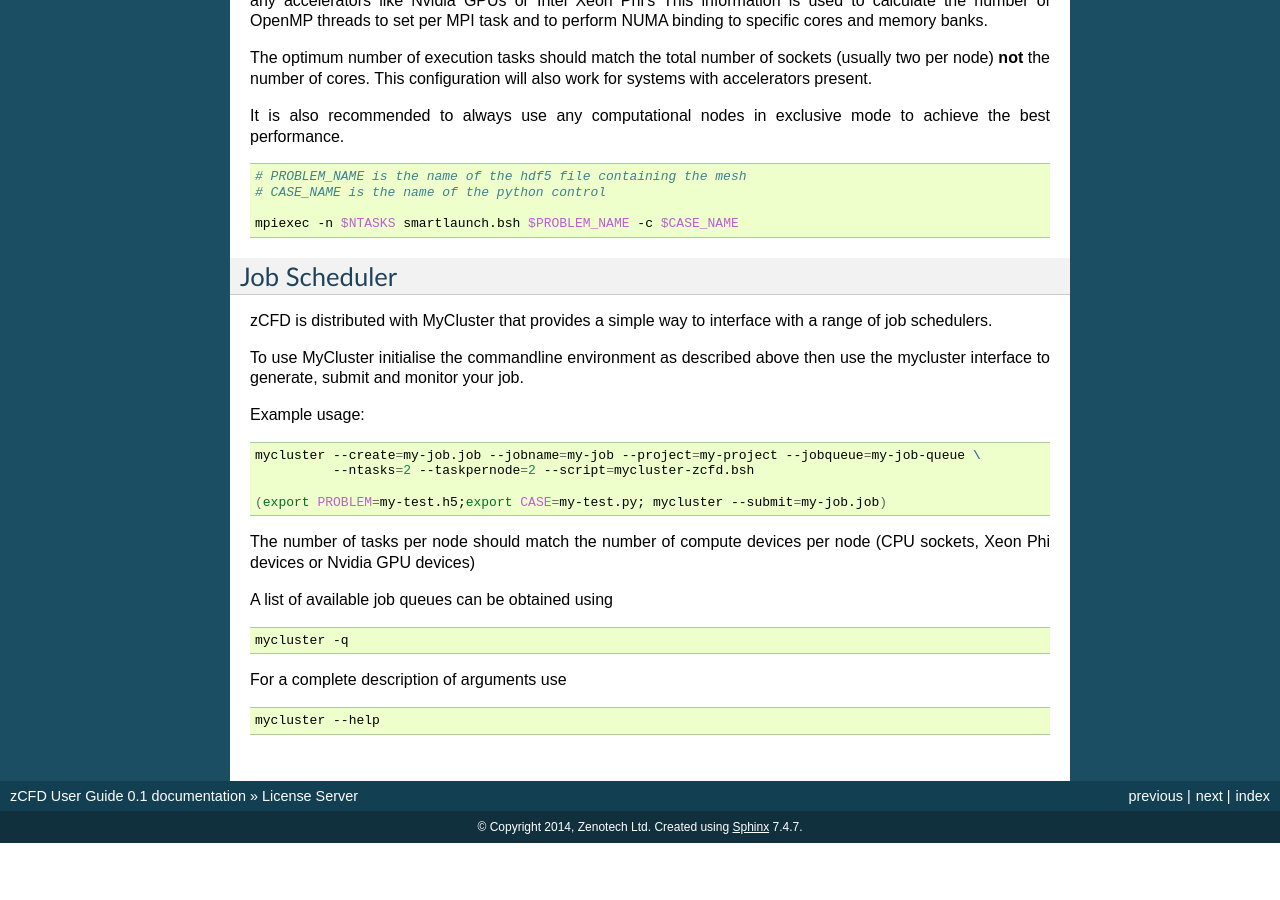
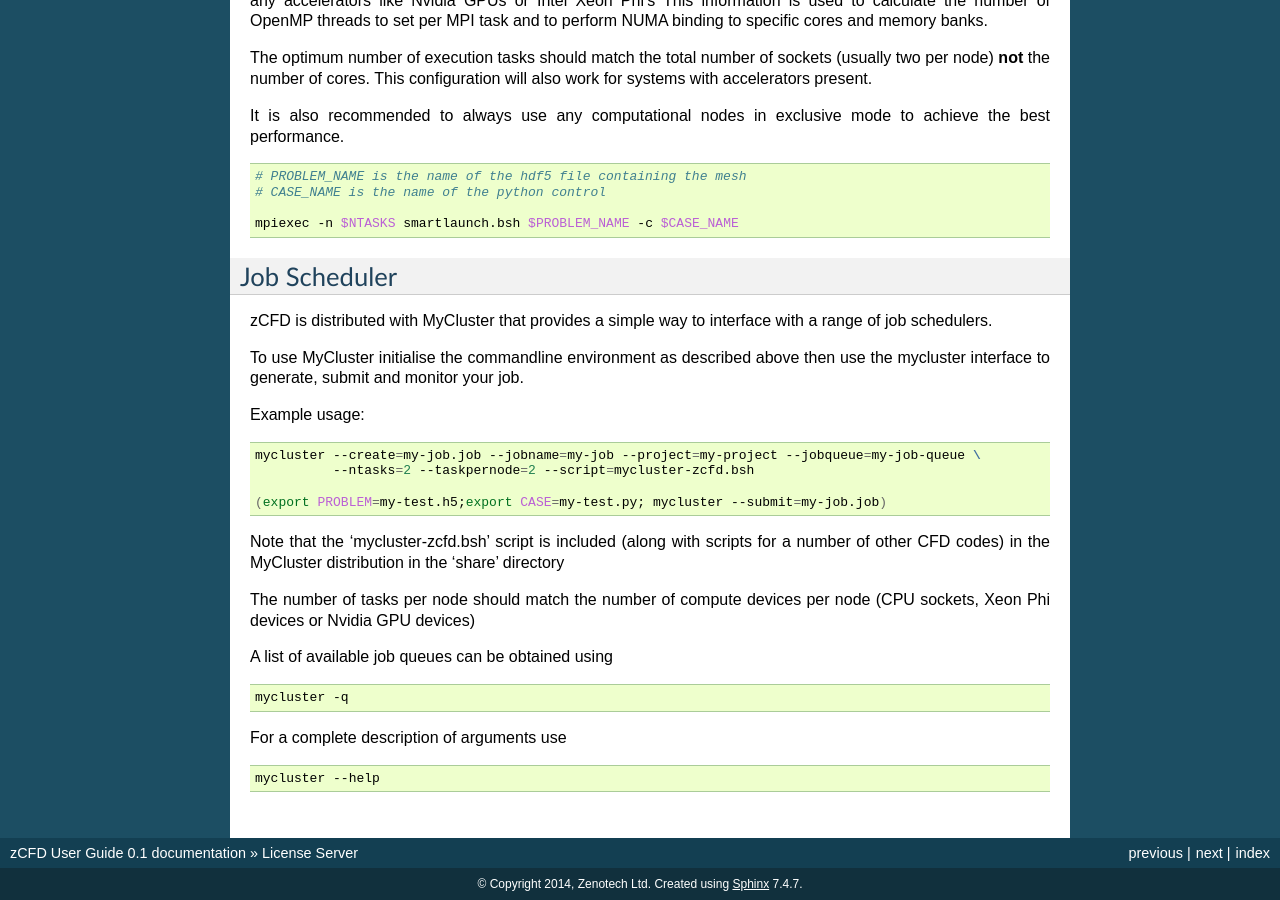
Before and after one commit to zCFD/zCFDguide, a Sphinx documentation site: the page built from docs/source/execution.rst, in a window 1280 px wide and 900 px high, scrolled down 678 px. Built offline with Sphinx 7.4.7, drawn with Linux system fonts in a browser that asks for light colours; formulas are drawn with MathJax 3; before the commit the page ends 1521 px from its top, so only the background shows below that.

Commit message:
Minor update

```diff
--- a/docs/source/execution.rst
+++ b/docs/source/execution.rst
@@ -67,6 +67,8 @@ Example usage:
 
 	(export PROBLEM=my-test.h5;export CASE=my-test.py; mycluster --submit=my-job.job)
 
+Note that the 'mycluster-zcfd.bsh' script is included (along with scripts for a number of other CFD codes) in the MyCluster distribution in the 'share' directory
+
 The number of tasks per node should match the number of compute devices per node (CPU sockets, Xeon Phi devices or Nvidia GPU devices)
 
 A list of available job queues can be obtained using
```
